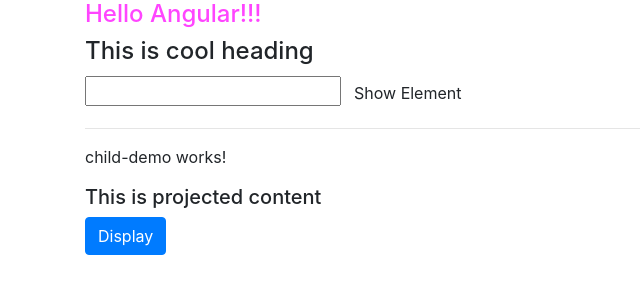
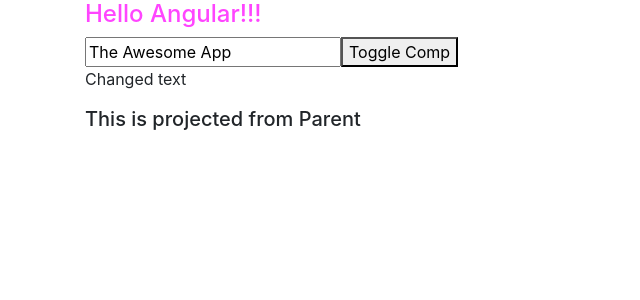
Before and after one commit to synergy2411/citiustech-sept21, an Angular app in the folder users-app/: page / in a window 1280 px wide. Shown: the top 300 px of the page, without its empty margins (0-640 px from the left). Built offline with nearby package versions, Linux system fonts and the light colour scheme.

Commit message:
life cycle methods

```diff
--- a/users-app/src/app/app.component.html
+++ b/users-app/src/app/app.component.html
@@ -1,7 +1,15 @@
 <div class="container">
 <h4>Hello Angular!!!</h4>
 
-<app-decorators-demo></app-decorators-demo>
+<input type="text" [(ngModel)]="title">
+
+<button (click)="showComp=!showComp">Toggle Comp</button>
+
+<app-life-cycle-demo *ngIf="showComp" [title]="title">
+  <h5 #heading>This is projected from Parent</h5>
+</app-life-cycle-demo>
+
+<!-- <app-decorators-demo></app-decorators-demo> -->
 
 <!-- <app-parent></app-parent> -->
 
--- a/users-app/src/app/app.component.ts
+++ b/users-app/src/app/app.component.ts
@@ -15,5 +15,6 @@
 })
 
 export class AppComponent {
-
+  title = "The Awesome App";
+  showComp = true;
 }
--- a/users-app/src/app/app.module.ts
+++ b/users-app/src/app/app.module.ts
@@ -10,6 +10,7 @@
 import { ChildComponent } from './practice/components/parent/child/child.component';
 import { DecoratorsDemoComponent } from './practice/components/decorators-demo/decorators-demo.component';
 import { ChildDemoComponent } from './practice/components/decorators-demo/child-demo/child-demo.component';
+import { LifeCycleDemoComponent } from './practice/components/life-cycle-demo/life-cycle-demo.component';
 
 @NgModule({
   declarations: [           // Custom component, directives, pipes
@@ -20,7 +21,8 @@
     ParentComponent,
     ChildComponent,
     DecoratorsDemoComponent,
-    ChildDemoComponent
+    ChildDemoComponent,
+    LifeCycleDemoComponent
 
   ],
   imports: [                // Built-in & Custom Module
--- /dev/null
+++ b/users-app/src/app/practice/components/life-cycle-demo/life-cycle-demo.component.html
@@ -0,0 +1,3 @@
+<p #para>life-cycle-demo works!</p>
+
+<ng-content></ng-content>
--- /dev/null
+++ b/users-app/src/app/practice/components/life-cycle-demo/life-cycle-demo.component.ts
@@ -0,0 +1,58 @@
+import { AfterContentChecked,
+  AfterContentInit,
+  AfterViewChecked,
+  AfterViewInit,
+  Component,
+  ContentChild,
+  DoCheck,
+  ElementRef,
+  Input,
+  OnChanges,
+  OnDestroy,
+  OnInit,
+  SimpleChanges,
+  ViewChild} from '@angular/core';
+
+@Component({
+  selector: 'app-life-cycle-demo',
+  templateUrl: './life-cycle-demo.component.html',
+  styleUrls: ['./life-cycle-demo.component.css']
+})
+export class LifeCycleDemoComponent
+implements OnInit, OnChanges, DoCheck, AfterContentInit,
+AfterContentChecked, AfterViewInit, AfterViewChecked, OnDestroy {
+
+  @Input() title : string;
+  @ViewChild('para') paragraph : ElementRef<HTMLParagraphElement>
+  @ContentChild('heading') heading : ElementRef<HTMLHeadingElement>
+
+  constructor() {
+    console.log("constructor", this.paragraph, this.heading)
+  }
+  ngOnChanges(changes: SimpleChanges): void {
+    console.log("ngOnChanges", changes, this.paragraph, this.heading)
+  }
+  ngDoCheck(): void {
+    console.log("ngDoCheck", this.paragraph, this.heading)
+  }
+  ngAfterContentInit(): void {
+    console.log("ngAfterContentInit", this.paragraph, this.heading);
+  }
+  ngAfterContentChecked(): void {
+    console.log("ngAfterContentChecked",this.heading)
+  }
+  ngAfterViewInit(): void {
+    console.log("ngAfterViewInit", this.paragraph, this.heading)
+    this.paragraph.nativeElement.innerHTML = "Changed text";
+  }
+  ngAfterViewChecked(): void {
+    console.log("ngAfterViewChecked", this.heading)
+  }
+  ngOnDestroy(): void {
+    console.log("ngOnDestroy", this.heading)
+  }
+  ngOnInit(): void {
+    console.log("ngOnInit", this.paragraph, this.heading)
+  }
+
+}
--- a/users-app/tsconfig.json
+++ b/users-app/tsconfig.json
@@ -6,6 +6,7 @@
     "outDir": "./dist/out-tsc",
     "sourceMap": true,
     "declaration": false,
+    "strict": false,
     "downlevelIteration": true,
     "experimentalDecorators": true,
     "moduleResolution": "node",
```
Also changed, not shown: users-app/src/app/practice/components/life-cycle-demo/life-cycle-demo.component.css (added), 1 other file (tests, documents, lock files or other folders).
